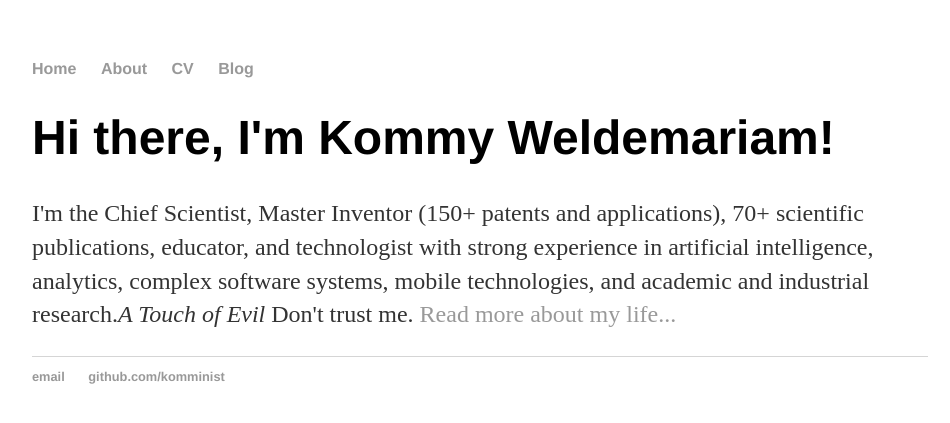
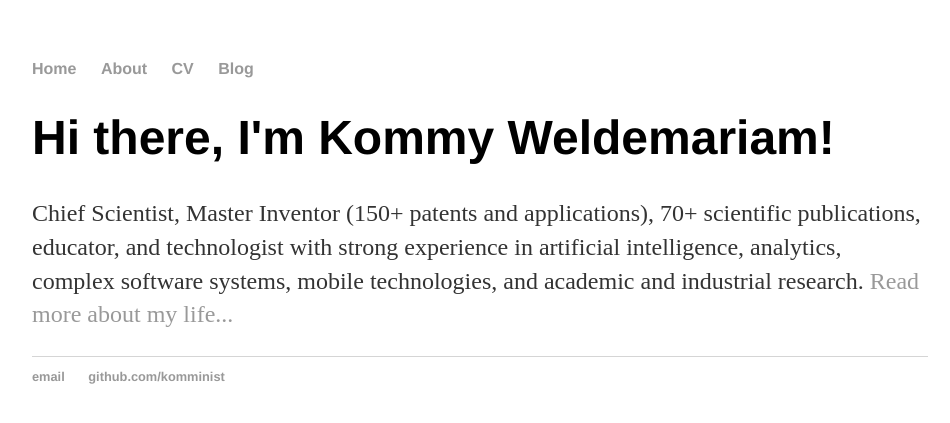
Before and after one commit to komminist/komminist.github.io, a Jekyll site: the page built from index.html, in a window 1280 px wide. Shown: the top 423 px of the page, without its empty margins (160-1110 px from the left). Built offline with Jekyll 4.4.1, drawn with Linux system fonts in a browser that asks for light colours.

Commit message:
Update index.html

```diff
--- a/index.html
+++ b/index.html
@@ -1,30 +1,8 @@
-<!DOCTYPE html>
-<html>
-	<head>
-		<title>Kommy Weldemariam, Personal Website</title>
-			<!-- link to main stylesheet -->
-		<link rel="stylesheet" type="text/css" href="/css/main.css">
-	</head>
-	<body>
-		<nav>
-    		<ul>
-        		<li><a href="/">Home</a></li>
-	        	<li><a href="/about">About</a></li>
-        		<li><a href="/cv">CV</a></li>
-        		<li><a href="/blog">Blog</a></li>
-    		</ul>
-		</nav>
-		<div class="container">
-    		<div class="blurb">
-        		<h1>Hi there, I'm Kommy Weldemariam!</h1>
-				<p>I'm the Chief Scientist, Master Inventor (150+ patents and applications), 70+ scientific publications, educator, and technologist with strong experience in artificial intelligence, analytics, complex software systems, mobile technologies, and academic and industrial research.<em>A Touch of Evil</em> Don't trust me. <a href="/about">Read more about my life...</a></p>
-    		</div><!-- /.blurb -->
-		</div><!-- /.container -->
-		<footer>
-    		<ul>
-        		<li><a href="mailto:komminist@gmail.com">email</a></li>
-        		<li><a href="https://github.com/komminist">github.com/komminist</a></li>
-			</ul>
-		</footer>
-	</body>
-</html>
+---
+layout: default
+title: Kommy Weldemariam, Personal Website
+---
+<div class="blurb">
+	<h1>Hi there, I'm Kommy Weldemariam!</h1>
+	<p>Chief Scientist, Master Inventor (150+ patents and applications), 70+ scientific publications, educator, and technologist with strong experience in artificial intelligence, analytics, complex software systems, mobile technologies, and academic and industrial research. <a href="/about">Read more about my life...</a></p>
+</div><!-- /.blurb -->
```
